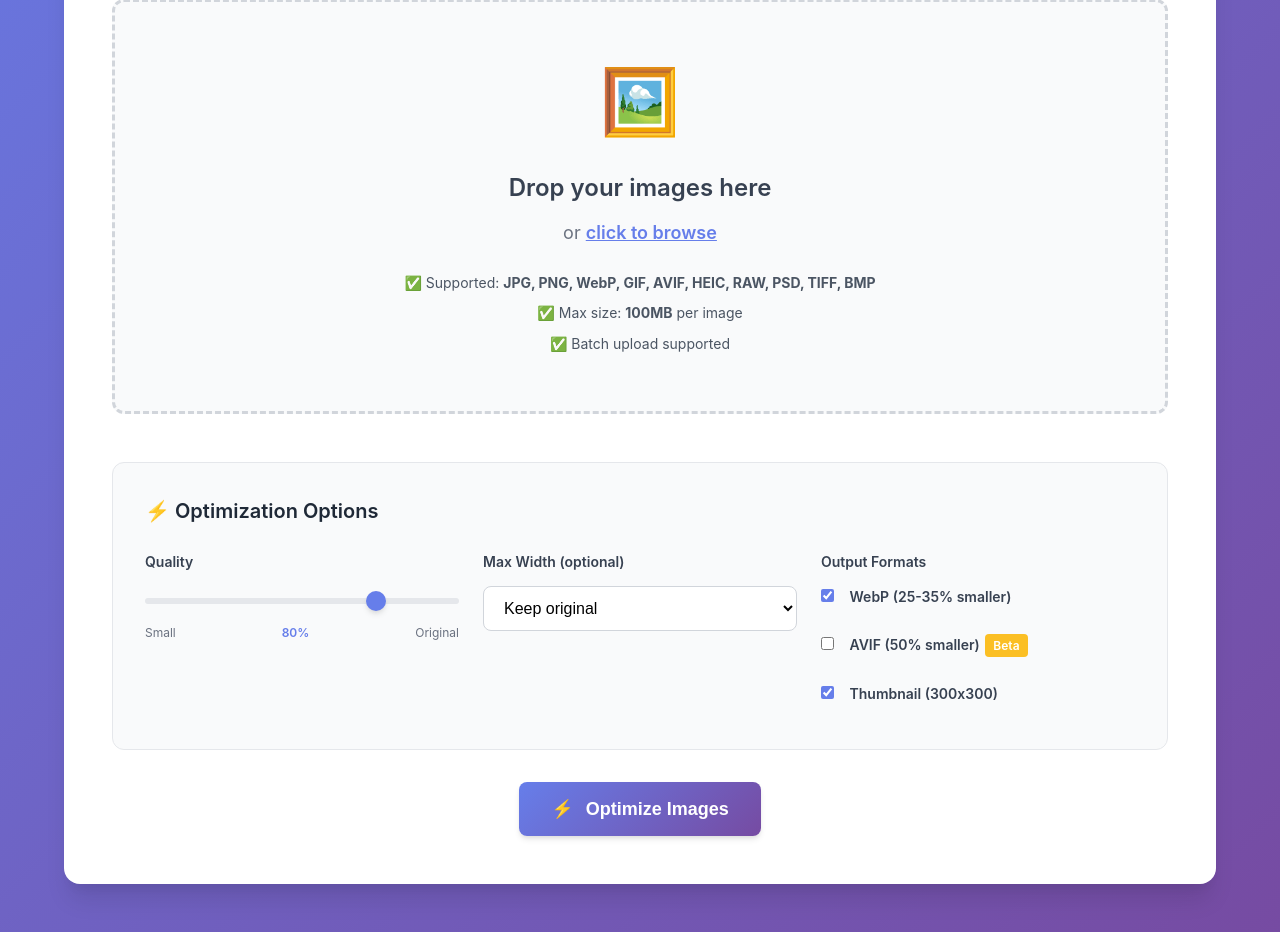
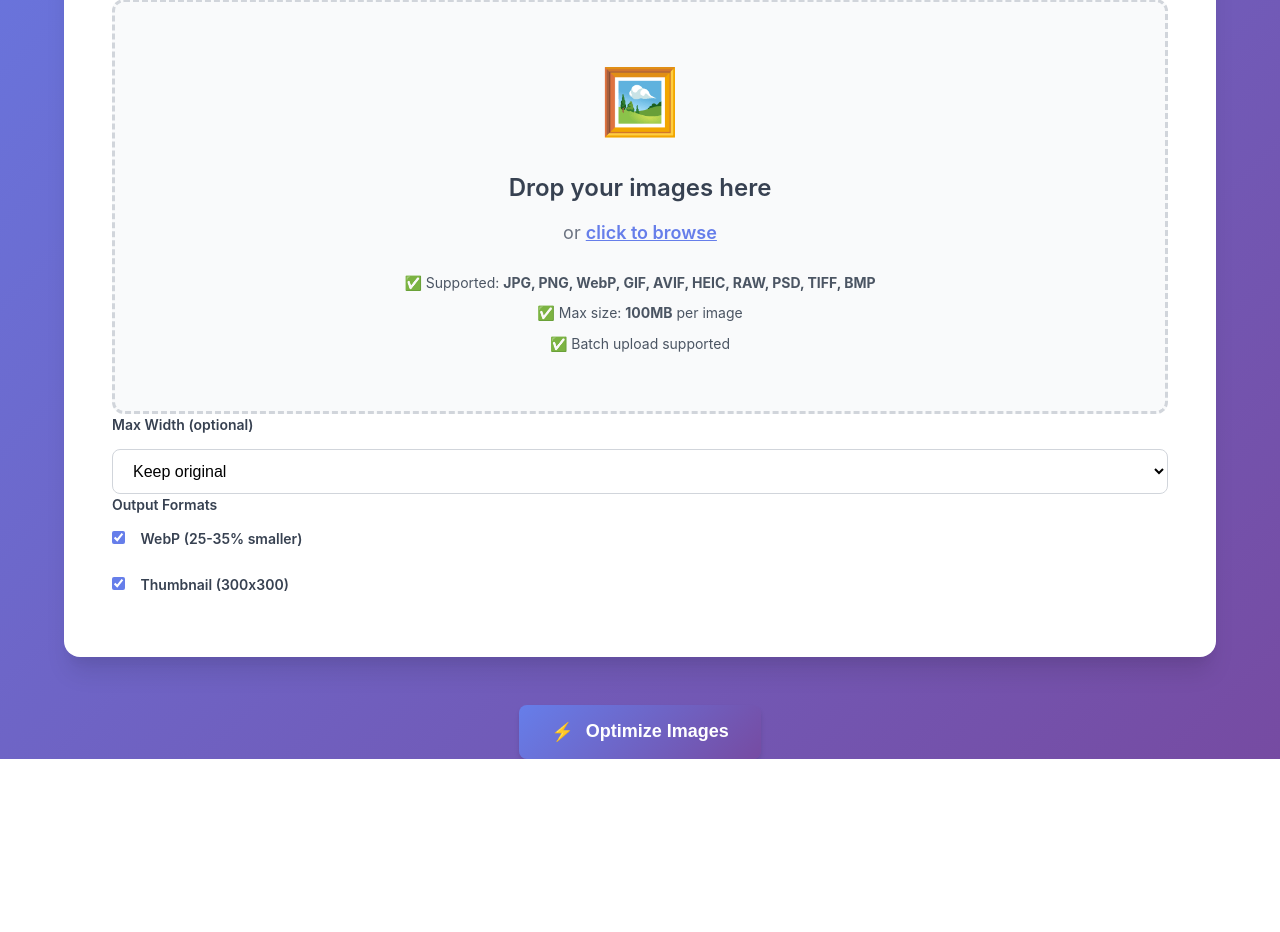
Before and after one commit to florioskatsouros/image-optimizer, a PHP site: page / in a window 1280 px wide. Shown: the part 541-1473 px from the top of the page. After the commit the page ends 1300 px from the top, so only its background shows below. Run offline with PHP 8.4, Linux system fonts and the light colour scheme.

Commit message:
Image Optimizer Pro

```diff
--- a/index.php
+++ b/index.php
@@ -949,21 +949,7 @@
                     <input type="file" id="fileInput" multiple accept="image/*,.heic,.heif,.psd,.raw,.cr2,.nef,.orf,.arw,.dng,.tiff,.tif" hidden>
                 </div>
 
-                <!-- Optimize Options Panel -->
-                <div class="options-panel" id="optimizePanel">
-                    <h3>⚡ Optimization Options</h3>
-                    <div class="options-grid">
-                        <div class="option-group">
-                            <label for="quality">Quality</label>
-                            <div class="quality-slider">
-                                <input type="range" id="quality" min="20" max="100" value="80">
-                                <div class="quality-labels">
-                                    <span>Small</span>
-                                    <span id="qualityValue">80%</span>
-                                    <span>Original</span>
-                                </div>
-                            </div>
-                        </div>
+
 
                         <div class="option-group">
                             <label for="maxWidth">Max Width (optional)</label>
@@ -985,10 +971,7 @@
                                     <input type="checkbox" id="createWebp" checked>
                                     <span>WebP (25-35% smaller)</span>
                                 </label>
-                                <label class="checkbox">
-                                    <input type="checkbox" id="createAvif">
-                                    <span>AVIF (50% smaller) <span class="format-badge experimental">Beta</span></span>
-                                </label>
+
                                 <label class="checkbox">
                                     <input type="checkbox" id="createThumbnail" checked>
                                     <span>Thumbnail (300x300)</span>
@@ -1039,10 +1022,7 @@
                         <div class="option-group">
                             <label>Additional Options</label>
                             <div class="checkbox-group">
-                                <label class="checkbox">
-                                    <input type="checkbox" id="convertMultiple">
-                                    <span>Create multiple formats</span>
-                                </label>
+
                                 <label class="checkbox">
                                     <input type="checkbox" id="convertThumbnail">
                                     <span>Create thumbnail</span>
--- a/src/ImageOptimizer.php
+++ b/src/ImageOptimizer.php
@@ -783,6 +783,11 @@ class ImageOptimizer
             error_log("Failed to create ICO file: " . $e->getMessage());
             throw $e;
         }
+        if (!file_exists($outputPath) || filesize($outputPath) == 0) {
+            throw new Exception('ICO file was not created properly');
+        }
+
+        return true;
     }
 
     /**
```
